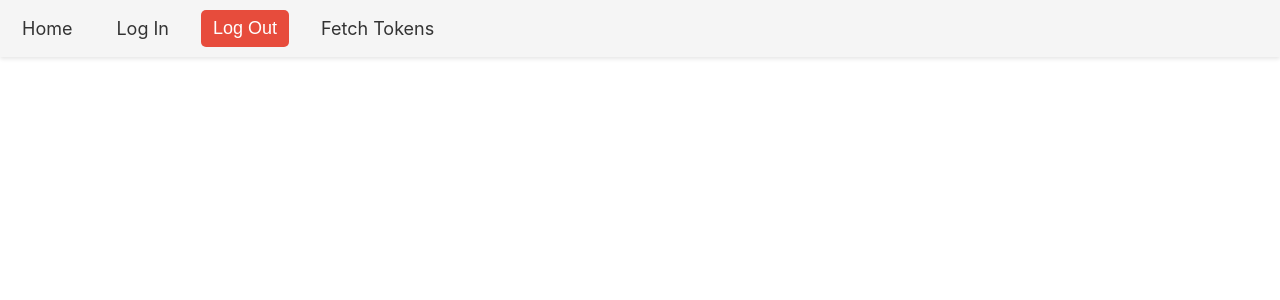
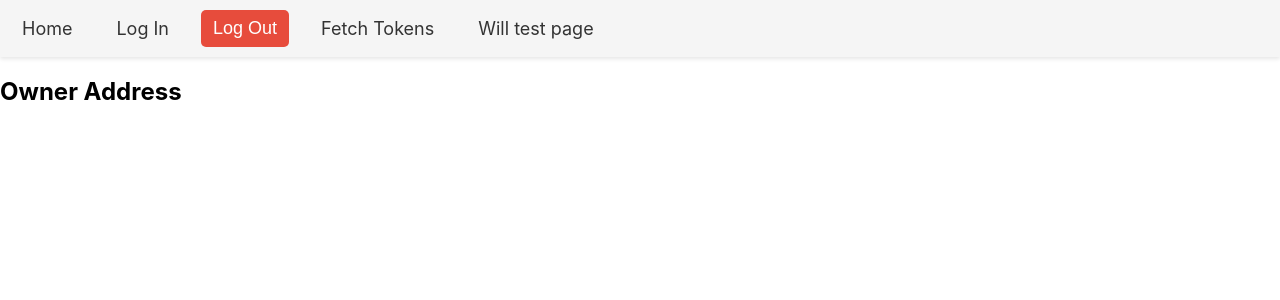
Before and after one commit to Will-Sieber/6452, a React (Create React App) app in the folder frontend/: page /test in a window 1280 px wide. Shown: the top 300 px of the page. Built offline with nearby package versions, Linux system fonts and the light colour scheme.

Commit message:
Add new test route

```diff
--- a/frontend/src/App.js
+++ b/frontend/src/App.js
@@ -114,6 +114,7 @@ import HomePage from './pages/HomePage';
 import LoginPage from './pages/LoginPage';
 import NavigationBar from './components/NavBar';
 import FetchTokensPage from './pages/FetchTokensPage';
+import FetchOwnerPage from './pages/FetchOwnerPage';
 
 const App = () => {
   return (
@@ -123,6 +124,7 @@ const App = () => {
         <Route exact path="/" element={<HomePage />} />
         <Route path="/login" element={<LoginPage />} />
         <Route path="/tokens" element={<FetchTokensPage />} />
+        <Route path="/test" element={<FetchOwnerPage />} />
       </Routes>
     </Router>
   );
--- a/frontend/src/components/NavBar.jsx
+++ b/frontend/src/components/NavBar.jsx
@@ -55,6 +55,11 @@ const NavigationBar = () => {
             Fetch Tokens
           </Link>
         </li>
+        <li>
+          <Link to="/test" className="nav-link">
+            Will test page
+          </Link>
+        </li>
       </ul>
     </nav>
   );
--- a/frontend/src/pages/FetchOwnerPage.jsx
+++ b/frontend/src/pages/FetchOwnerPage.jsx
@@ -3,7 +3,7 @@ import React, { useEffect, useState } from 'react';
 import Web3, { errors } from 'web3';
 import ActionAreaCard from '../components/Card';
 import jsondata from "../ABI.json"
-import './FetchOwnerPage.css'; // Import the CSS file
+import './FetchTokensPage.css'; // Import the CSS file
 import {TOKEN_CONTRACT_ADDRESS as CONTRACT_ADDRESS} from '../config';
 const ABI = jsondata;
 //const CONTRACT_ADDRESS = localStorage.getItem("contractAddress")
--- a/frontend/src/pages/FetchTokensPage.jsx
+++ b/frontend/src/pages/FetchTokensPage.jsx
@@ -8,7 +8,6 @@ import {TOKEN_CONTRACT_ADDRESS as CONTRACT_ADDRESS, BACKEND_URL} from '../config
 const ABI = jsondata;
 
 const FetchTokensPage = () => {
-  const [contract, setContract] = useState(null);
   const [allJsons, setAllJsons] = useState([]);
   const [allTokens, setAllTokens] = useState([]);
 
@@ -32,7 +31,6 @@ const FetchTokensPage = () => {
         try {
           await window.ethereum.enable();
           const contractInstance = new web3.eth.Contract(ABI, CONTRACT_ADDRESS);
-          setContract(contractInstance);
           // Initialize an empty array to hold JSON data
           const tokenData = [];
           // Loop over a range of token IDs
```
